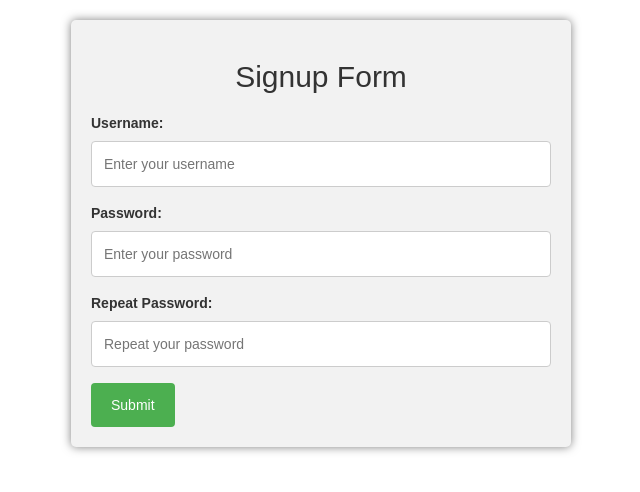
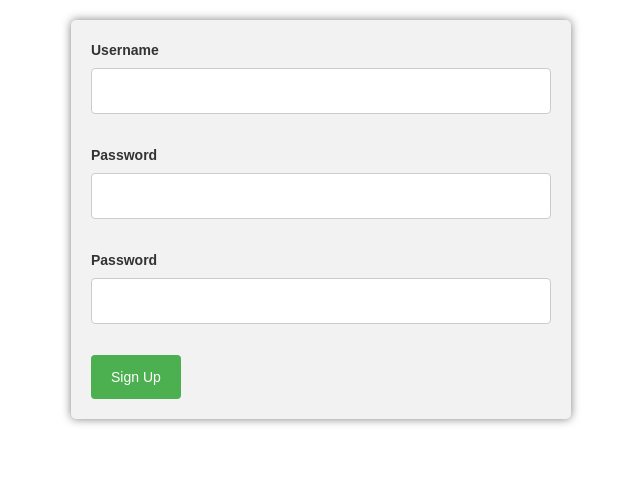
Before and after one commit to jagadishwar2010/ChatNow, a Django app: template chat/templates/chat/signup.html in a window 1280 px wide. Shown: the part 88-580 px from the top of the page, without its empty margins (319-959 px from the left). Run offline with Django 3.2, Linux system fonts and the light colour scheme; the template is opened without the code that fills it, so the values that code supplies are empty, except form fields; one stand-in notice (Sample message) is shown; form fields are guessed from the names that the template uses; some libraries are stand-ins or nearby versions.

Commit message:
Signup form

```diff
--- a/chat/templates/chat/signup.html
+++ b/chat/templates/chat/signup.html
@@ -5,32 +5,30 @@
 {% block content %}
 
     <main>
-        <form method="post" action="">
+        <form method="POST">
             {% csrf_token %}
-            <h2>Signup Form</h2>
-            <label for="username">Username:</label>
-            <input type="text" id="username" name="username" placeholder="Enter your username">
-
-            <label for="password">Password:</label>
-            <input type="password" id="password1" name="password1" placeholder="Enter your password">
-
-            <label for="password">Repeat Password:</label>
-            <input type="password" id="password2" name="password2" placeholder="Repeat your password">
-
-            <button type="submit">Submit</button>
-
-            {% if form.errors %}
-                <div class="errors">
-                    <h3>Please correct the following errors:</h3>
-                    <ul>
-                        {% for field_errors in form.errors.values %}
-                            {% for error in field_errors %}
-                                <li>{{ error }}</li>
-                            {% endfor %}
-                        {% endfor %}
-                    </ul>
-                </div>
+            <div class="form-group">
+                {{ form.username.label_tag }}
+                {{ form.username }}
+            </div>
+            <div class="form-group">
+                {{ form.password1.label_tag }}
+                {{ form.password1 }}
+            </div>
+            <div class="form-group">
+                {{ form.password2.label_tag }}
+                {{ form.password2 }}
+            </div>
+            {% if messages %}
+                {% for message in messages %}
+                    {% if message.tags == 'error' %}
+                        <div class="alert alert-danger" role="alert">
+                            {{ message }}
+                        </div>
+                    {% endif %}
+                {% endfor %}
             {% endif %}
+            <button type="submit" class="btn btn-primary">Sign Up</button>
         </form>
     </main>
 {% endblock content %}
```
Also changed, not shown: chat/forms.py (+35 -0 lines), chat/views.py (+6 -1 lines), db.sqlite3.
